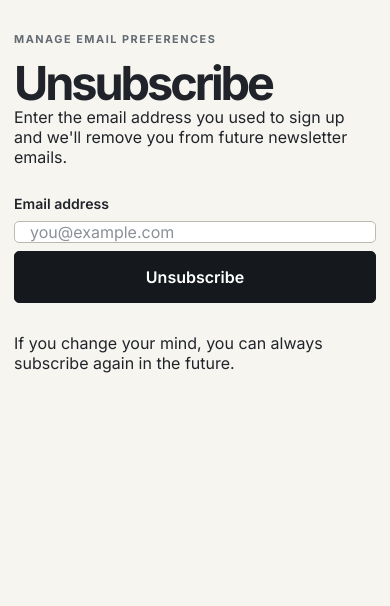
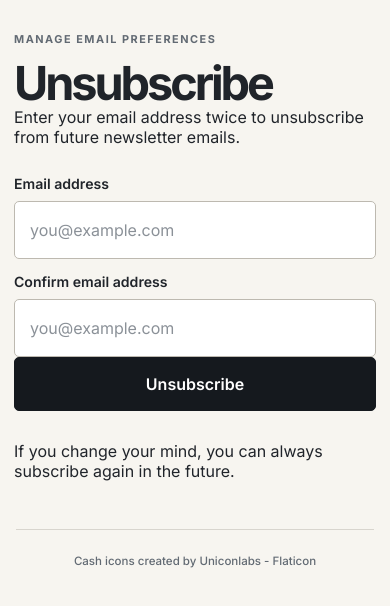
Before and after one commit to lucasmgraham2/engineering-wealth, a plain HTML site: page unsubscribe.html in a window 390 px wide. Drawn offline with Linux system fonts and the light colour scheme.

Commit message:
Update UI

```diff
--- a/script.js
+++ b/script.js
@@ -5,6 +5,7 @@ const consentCheckbox = document.getElementById("consentCheckbox");
 const formMessage = document.getElementById("formMessage");
 const unsubscribeForm = document.getElementById("unsubscribeForm");
 const unsubscribeEmailInput = document.getElementById("unsubscribeEmail");
+const unsubscribeEmailConfirmInput = document.getElementById('unsubscribeEmailConfirm');
 const unsubscribeBtn = document.getElementById("unsubscribeBtn");
 const unsubscribeMessage = document.getElementById("unsubscribeMessage");
 
@@ -100,19 +101,27 @@ if (form) {
 }
 
 if (unsubscribeForm) {
-  unsubscribeForm.addEventListener("submit", async (event) => {
+  unsubscribeForm.addEventListener('submit', async (event) => {
     event.preventDefault();
 
     const email = unsubscribeEmailInput.value.trim().toLowerCase();
+    const confirmEmail = unsubscribeEmailConfirmInput.value.trim().toLowerCase();
 
-    // Validate email
     if (!email) {
       setMessage(
         unsubscribeMessage,
-        "Enter the email address you want to unsubscribe.",
-        "error",
+        'Enter your email address.',
+        'error'
       );
+      return;
+    }
 
+    if (!confirmEmail) {
+      setMessage(
+        unsubscribeMessage,
+        'Please confirm your email address.',
+        'error'
+      );
       return;
     }
 
@@ -121,26 +130,44 @@ if (unsubscribeForm) {
     if (!emailRegex.test(email)) {
       setMessage(
         unsubscribeMessage,
-        "Please enter a valid email address.",
-        "error",
+        'Please enter a valid email address.',
+        'error'
       );
+      return;
+    }
 
+    if (!emailRegex.test(confirmEmail)) {
+      setMessage(
+        unsubscribeMessage,
+        'Please enter a valid email address.',
+        'error'
+      );
+      return;
+    }
+
+    if (email !== confirmEmail) {
+      setMessage(
+        unsubscribeMessage,
+        'The email addresses do not match.',
+        'error'
+      );
       return;
     }
 
     unsubscribeBtn.disabled = true;
 
-    setMessage(unsubscribeMessage, "Unsubscribing...");
+    setMessage(
+      unsubscribeMessage,
+      'Unsubscribing...'
+    );
 
     try {
       const response = await fetch(GOOGLE_SCRIPT_URL, {
-        method: "POST",
-
+        method: 'POST',
         body: JSON.stringify({
-          action: "unsubscribe",
-
-          email: email,
-        }),
+          action: 'unsubscribe',
+          email: email
+        })
       });
 
       const result = await response.json();
@@ -148,26 +175,29 @@ if (unsubscribeForm) {
       if (result.success) {
         setMessage(
           unsubscribeMessage,
-          result.message || "You have been successfully unsubscribed.",
-          "success",
+          result.message || 'You have been successfully unsubscribed.',
+          'success'
         );
 
         unsubscribeForm.reset();
+
       } else {
         setMessage(
           unsubscribeMessage,
-          result.error || "We could not unsubscribe this email address.",
-          "error",
+          result.error || 'Unable to unsubscribe.',
+          'error'
         );
       }
+
     } catch (error) {
-      console.error("Unsubscribe error:", error);
+      console.error('Unsubscribe error:', error);
 
       setMessage(
         unsubscribeMessage,
-        "Something went wrong. Please try again later.",
-        "error",
+        'Something went wrong. Please try again later.',
+        'error'
       );
+
     } finally {
       unsubscribeBtn.disabled = false;
     }
--- a/styles.css
+++ b/styles.css
@@ -288,11 +288,15 @@ button[type="submit"]:disabled {
     flex-direction: column;
   }
 
-  input[type="email"],
-  button[type="submit"] {
-    width: 100%;
-    height: 52px;
-  }
+  input[type="email"] {
+  width: 100%;
+  height: 58px;
+}
+
+button[type="submit"] {
+  width: 100%;
+  height: 54px;
+}
 
   .consent-row {
     font-size: 0.76rem;
@@ -310,3 +314,37 @@ button[type="submit"]:disabled {
     padding: 22px 20px;
   }
 }
+
+.site-footer {
+  width: min(1080px, calc(100% - 32px));
+  margin: 0 auto;
+  padding: 24px 0 32px;
+  border-top: 1px solid var(--border);
+  display: flex;
+  flex-direction: column;
+  justify-content: center;
+  align-items: center;
+  gap: 6px;
+  text-align: center;
+  font-size: 0.72rem;
+  color: var(--muted);
+}
+
+.site-footer p {
+  margin: 0;
+}
+
+.site-footer a {
+  color: var(--muted);
+  text-decoration: none;
+  font-weight: 500;
+}
+
+.site-footer a:hover {
+  text-decoration: underline;
+}
+
+label[for="unsubscribeEmailConfirm"] {
+  display: block;
+  margin-top: 14px;
+}
--- a/unsubscribe.html
+++ b/unsubscribe.html
@@ -2,8 +2,8 @@
 <html lang="en">
   <head>
     <meta charset="UTF-8" />
-
     <meta name="viewport" content="width=device-width, initial-scale=1.0" />
+    <link rel="icon" type="image/png" href="./banknotes.png" />
 
     <title>Unsubscribe | Financial Guide for Engineers</title>
 
@@ -15,7 +15,6 @@
     <meta name="theme-color" content="#f5f2eb" />
 
     <link rel="preconnect" href="https://fonts.googleapis.com" />
-
     <link rel="preconnect" href="https://fonts.gstatic.com" crossorigin />
 
     <link
@@ -34,8 +33,7 @@
         <h1 id="unsubscribe-title">Unsubscribe</h1>
 
         <p>
-          Enter the email address you used to sign up and we'll remove you from
-          future newsletter emails.
+          Enter your email address twice to unsubscribe from future newsletter emails.
         </p>
 
         <form id="unsubscribeForm" class="signup-form" novalidate>
@@ -43,7 +41,6 @@
             Email address
           </label>
 
-          <div class="input-row">
           <input
             id="unsubscribeEmail"
             name="unsubscribeEmail"
@@ -53,8 +50,22 @@
             required
           />
 
-            <button id="unsubscribeBtn" type="submit">Unsubscribe</button>
-          </div>
+          <label for="unsubscribeEmailConfirm" class="field-label">
+            Confirm email address
+          </label>
+
+          <input
+            id="unsubscribeEmailConfirm"
+            name="unsubscribeEmailConfirm"
+            type="email"
+            placeholder="you@example.com"
+            autocomplete="email"
+            required
+          />
+
+          <button id="unsubscribeBtn" type="submit">
+            Unsubscribe
+          </button>
 
           <p
             id="unsubscribeMessage"
@@ -69,6 +80,10 @@
       </section>
     </main>
 
+    <footer class="site-footer">
+      <a href="https://www.flaticon.com/free-icons/cash" title="cash icons">Cash icons created by Uniconlabs - Flaticon</a>
+    </footer>
+
     <script src="./script.js"></script>
   </body>
 </html>
```
Also changed, not shown: index.html (+7 -0 lines), banknotes.png (added). Lines whose indentation alone changed are shown as unchanged.
